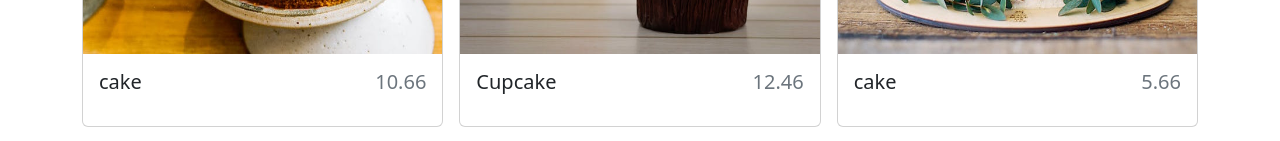
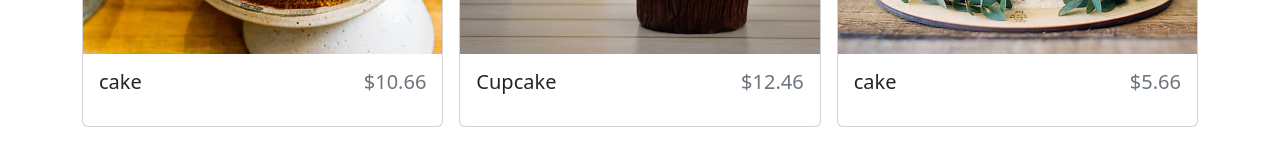
Before and after one commit to domchu/shopping-cart---react-typescript, a React (Create React App) app: page /store in a window 1280 px wide. Shown: the part 449-590 px from the top of the page. Built offline with nearby package versions, Linux system fonts and the light colour scheme.

Commit message:
chore:format currency

```diff
--- a/src/components/StoreItem.tsx
+++ b/src/components/StoreItem.tsx
@@ -1,4 +1,5 @@
 import { Card } from "react-bootstrap";
+import formatCurrency from "./../utilities/formatCurrency";
 
 type storeItemProps = {
   id: number;
@@ -18,7 +19,7 @@ const StoreItem = ({ id, imgUrl, price, name }: storeItemProps) => {
       <Card.Body className="d-flex flex-column">
         <Card.Title className="d-flex justify-content-between align-items-baseline mb-3">
           <span className="fs-0.7">{name}</span>
-          <span className="ms-2 text-muted">{price}</span>
+          <span className="ms-2 text-muted">{formatCurrency(price)}</span>
         </Card.Title>
       </Card.Body>
     </Card>
--- /dev/null
+++ b/src/utilities/formatCurrency.ts
@@ -0,0 +1,10 @@
+const CURRENCY_FORMATTER = new Intl.NumberFormat(undefined, {
+  currency: "USD",
+  style: "currency",
+});
+
+const formatCurrency = (number: number) => {
+  return CURRENCY_FORMATTER.format(number);
+};
+
+export default formatCurrency;
```
